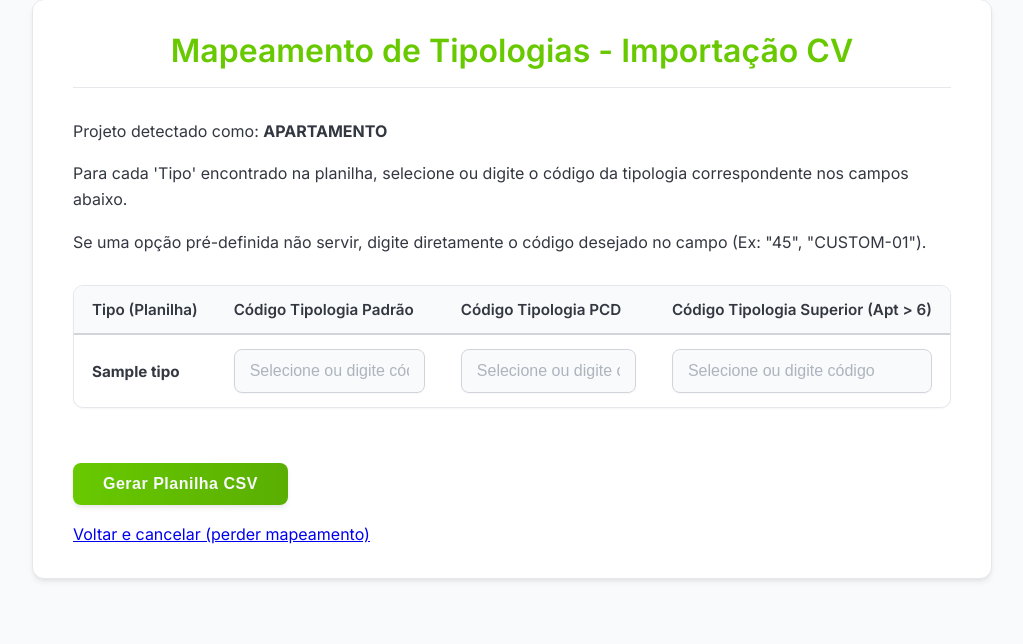
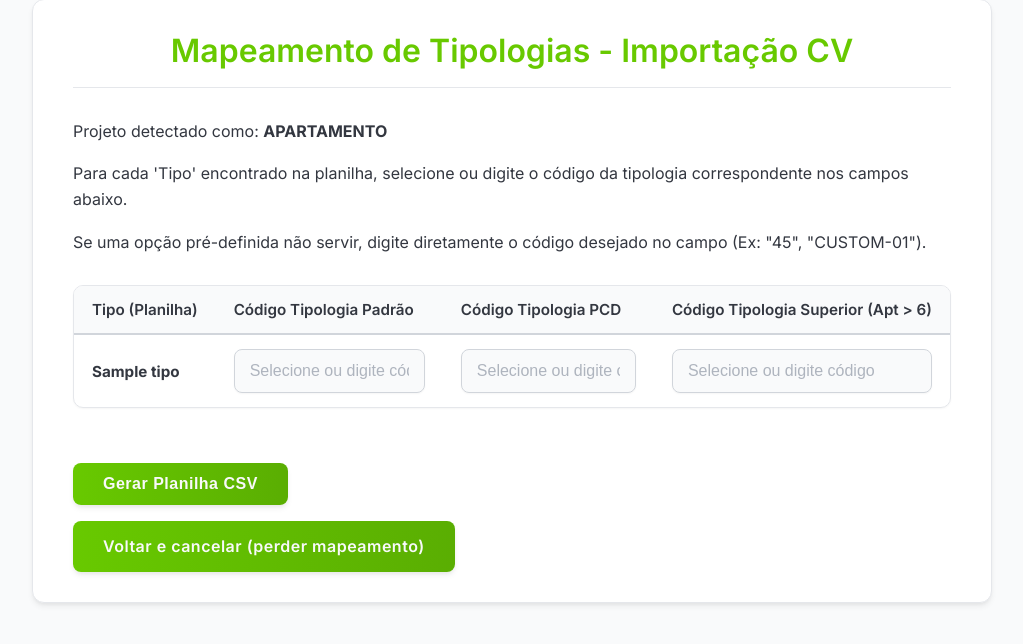
Before and after one commit to Timesistemaimobi/SISTEMA-WEB-DE-LANCAMENTO, a Flask app: template templates/map_tipologias_cv.html in a window 1280 px wide. Shown: the part 121-765 px from the top of the page, without its empty margins (128-1151 px from the left). Run offline with Flask 3, Linux system fonts and the light colour scheme; the template is opened without the code that fills it: most values are stand-ins (such as "Sample title", 1, 10 or a date in 2020).

Commit message:
Update map_tipologias_cv.html
BOTÃO secundário

```diff
--- a/templates/map_tipologias_cv.html
+++ b/templates/map_tipologias_cv.html
@@ -101,7 +101,7 @@ endblock%} {% block styles %} {% endblock %} {% block content %}
   {% endif %}
 </form>
 
-<a href="{{ url_for('importacao_cv_index') }}" class="cancel-link"
+<a href="{{ url_for('importacao_cv_index') }}" class="btn-outline-secondary-vca"
   >Voltar e cancelar (perder mapeamento)</a
 >
 
```
